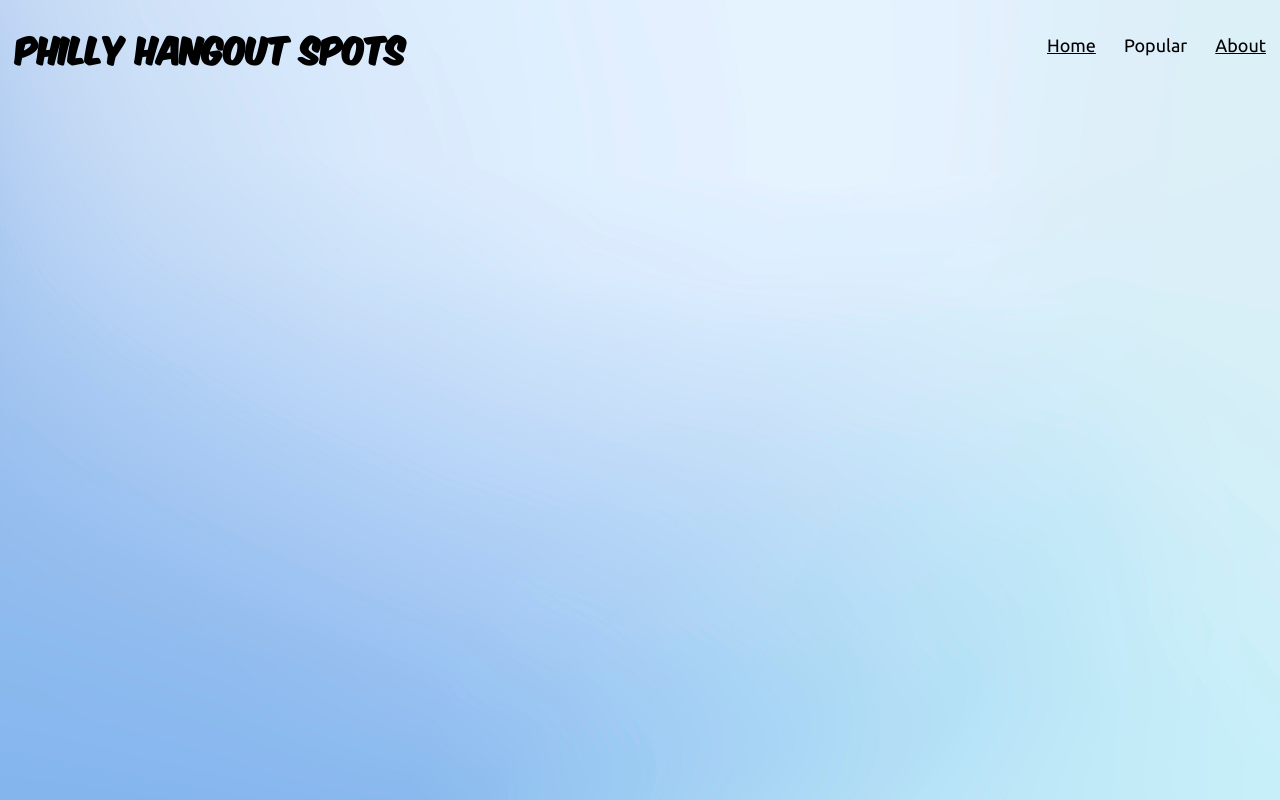
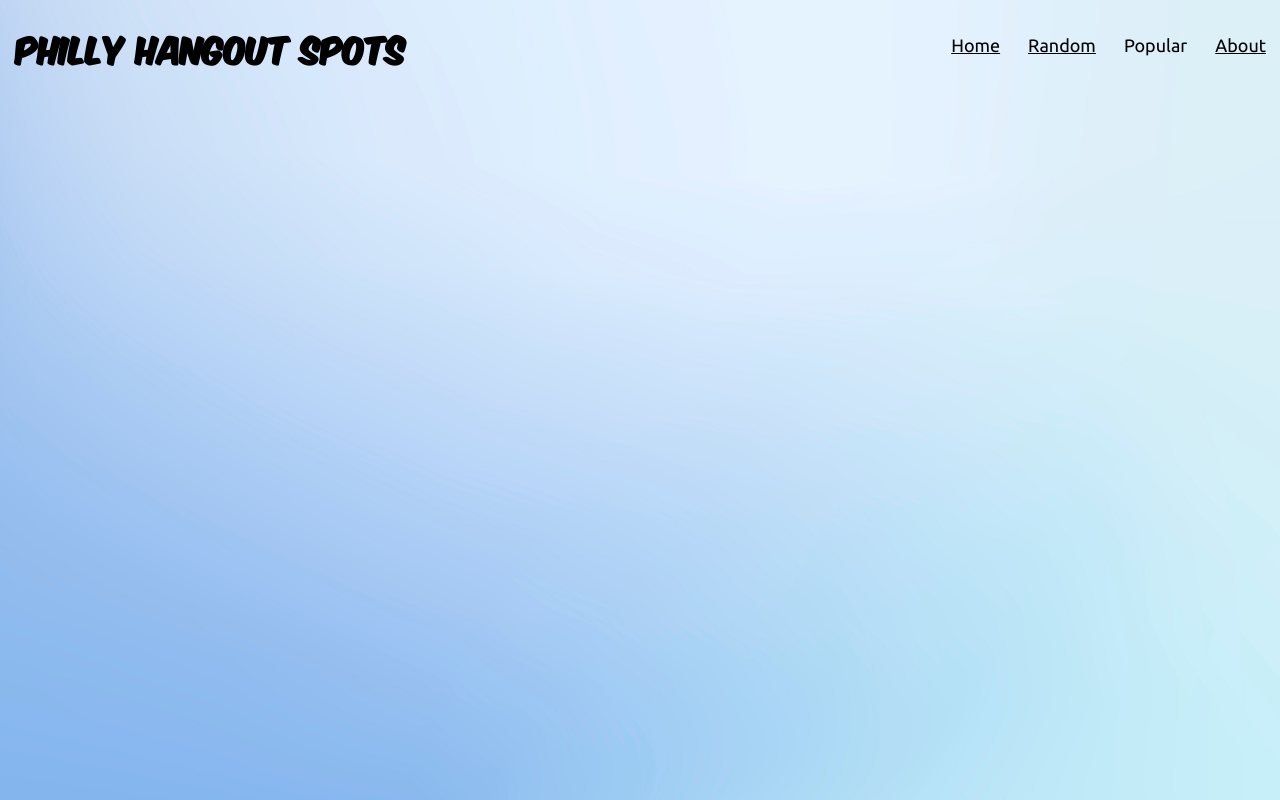
Before and after one commit to tul64515/OwlHacksProject, a plain HTML site: page website.html in a window 1280 px wide. Drawn offline with Linux system fonts and the light colour scheme.

Commit message:
Added a tab called random

```diff
--- a/website.html
+++ b/website.html
@@ -16,6 +16,7 @@
             <div class = "utility-row">
                 <h1 class = "title" > Philly Hangout Spots </h1>
                 <a class="home" href="website.html"> Home </a>
+                <a class="random" href="random.html"> Random </a>
                 <div> Popular </div>
                 <a class="about" href="about.html"> About </a>
             </div>
```
